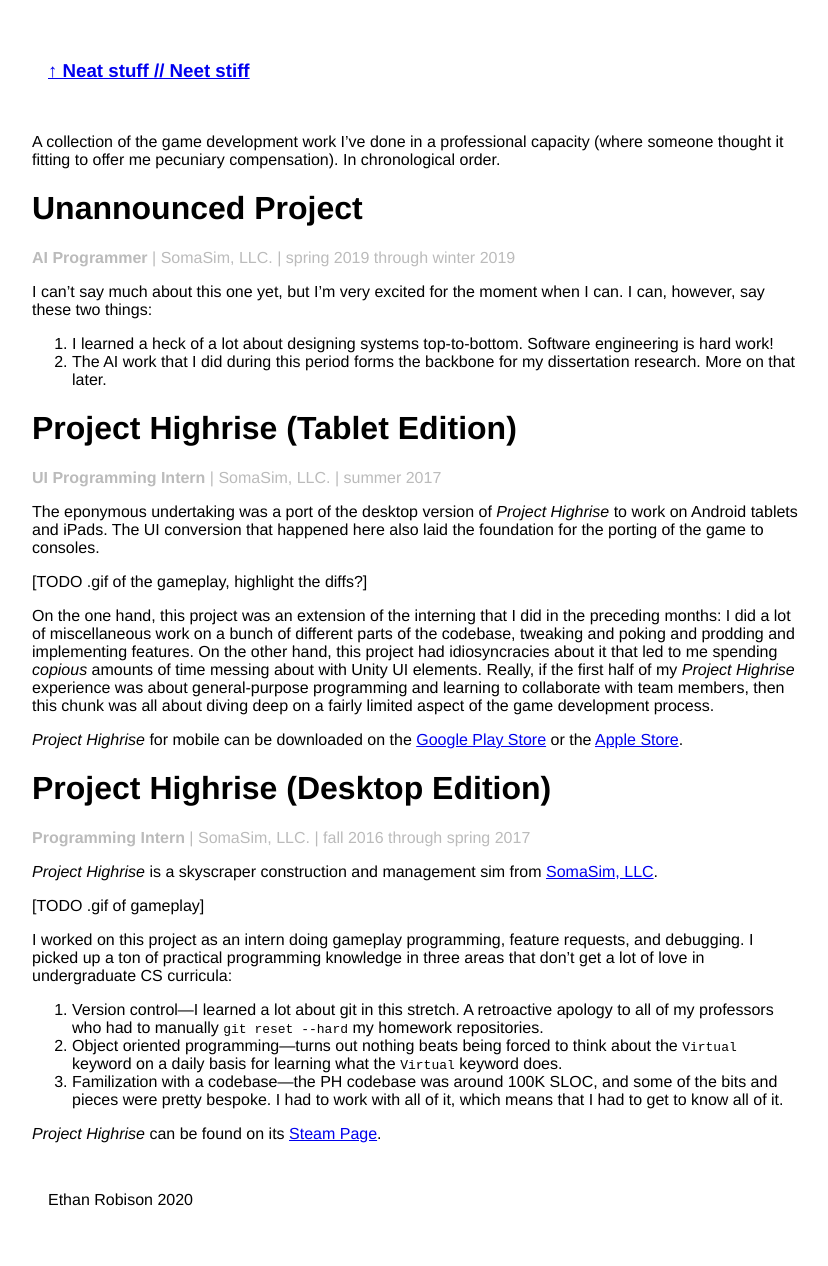
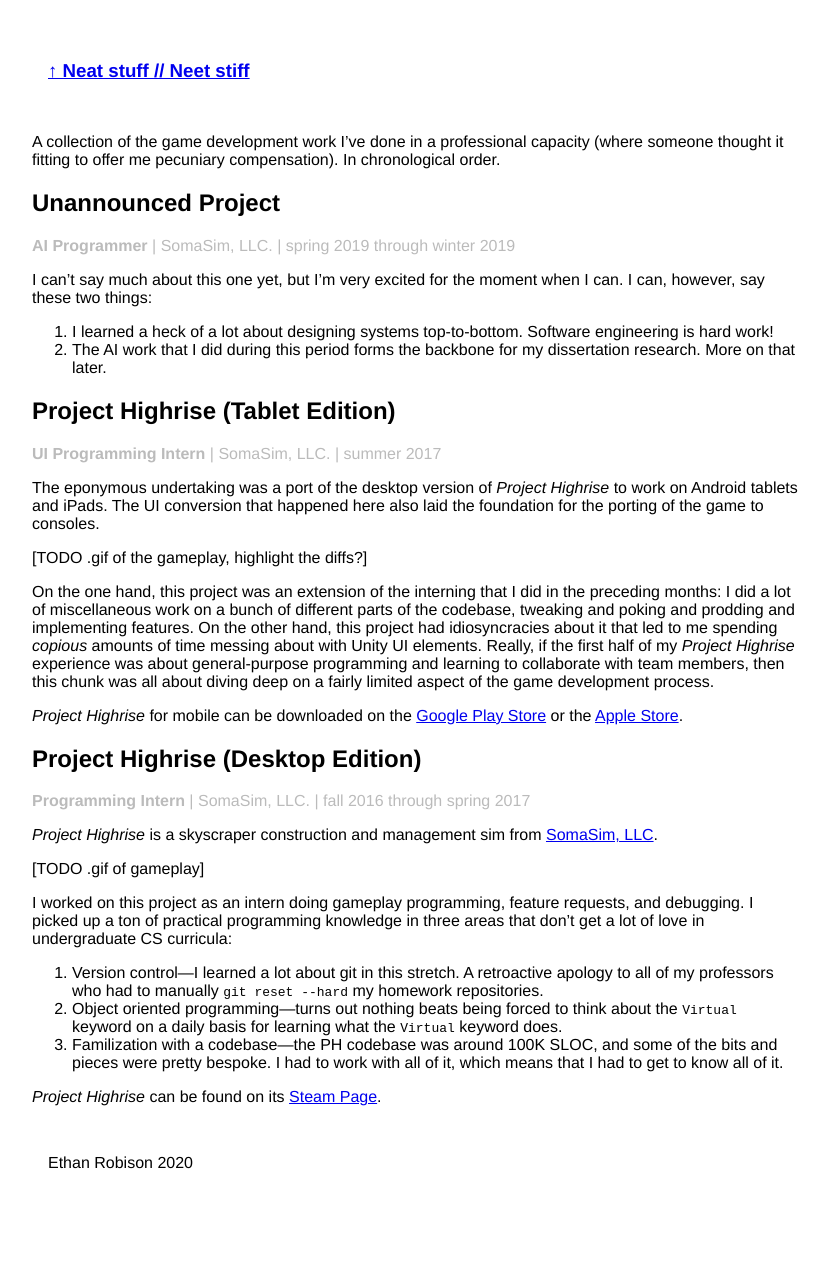
Before and after one commit to ethanCrobison/ethanCrobison.github.io, a Jekyll site: the page built from professional.md, in a window 1280 px wide. Shown: the whole page, without its empty margins (96-924 px from the left). Built offline with Jekyll 4.4.1, drawn with Linux system fonts in a browser that asks for light colours; after the commit the page ends 1230 px from its top, so only the background shows below that.

Commit message:
Make the h1s into h2s

```diff
--- a/professional.md
+++ b/professional.md
@@ -7,7 +7,7 @@ A collection of the game development work I've done in a professional
 capacity (where someone thought it fitting to offer me pecuniary
 compensation). In chronological order.
 
-# Unannounced Project
+## Unannounced Project
 
 <span class="gray">
 __AI Programmer__
@@ -23,7 +23,7 @@ when I can. I can, however, say these two things:
 2. The AI work that I did during this period forms the backbone for my
    dissertation research. More on that later. <!-- TODO link to diss stuff -->
 
-# Project Highrise (Tablet Edition)
+## Project Highrise (Tablet Edition)
 
 <span class="gray">
 __UI Programming Intern__
@@ -55,7 +55,7 @@ Store][1] or the [Apple Store][2].
 [1]: https://play.google.com/store/apps/details?id=com.kalypsomedia.projecthighrise
 [2]: https://apps.apple.com/us/app/project-highrise/id1277095117
 
-# Project Highrise (Desktop Edition)
+## Project Highrise (Desktop Edition)
 
 
 <span class="gray">
```
